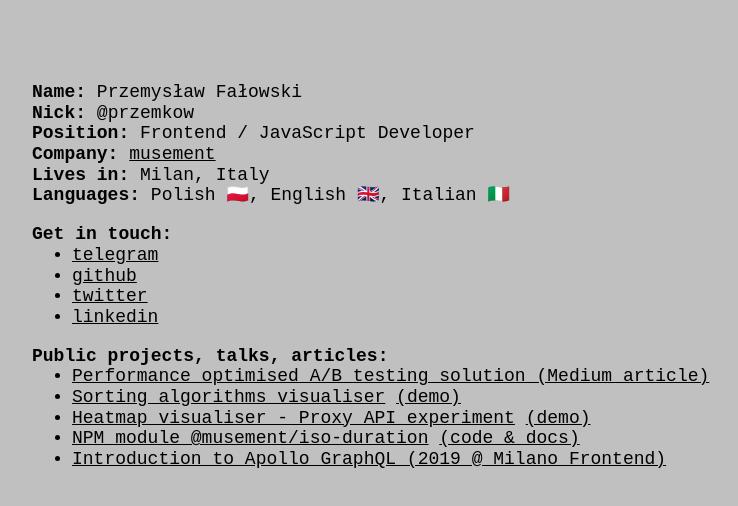
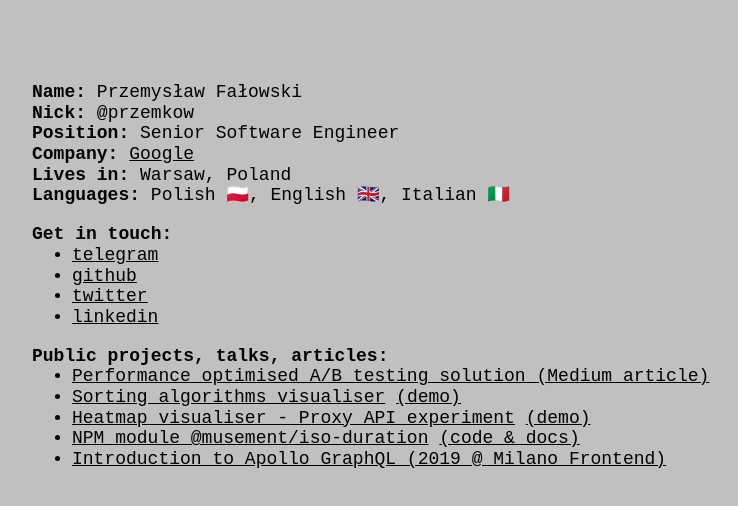
Before and after one commit to przemkow/przemkow.github.io, a plain HTML site: page index.html in a window 1280 px wide. Shown: the whole page, without its empty margins (32-770 px from the left). Drawn offline with nearby package versions, Linux system fonts and the light colour scheme.

Commit message:
chore: update personal page

```diff
--- a/index.html
+++ b/index.html
@@ -37,15 +37,15 @@
         </li>
         <li>
           <b>Position:</b>
-          <span class="typewriter">Frontend / JavaScript Developer</span>
+          <span class="typewriter">Senior Software Engineer</span>
         </li>
         <li>
           <b>Company:</b>
-          <a href="https://www.musement.com" target="blank"><span class="typewriter">musement</span></a>
+          <a href="https://www.google.com" target="blank"><span class="typewriter">Google</span></a>
         </li>
         <li>
           <b>Lives in:</b>
-          <span class="typewriter">Milan, Italy</span>
+          <span class="typewriter">Warsaw, Poland</span>
         </li>
           <li>
             <b>Languages:</b>
```
